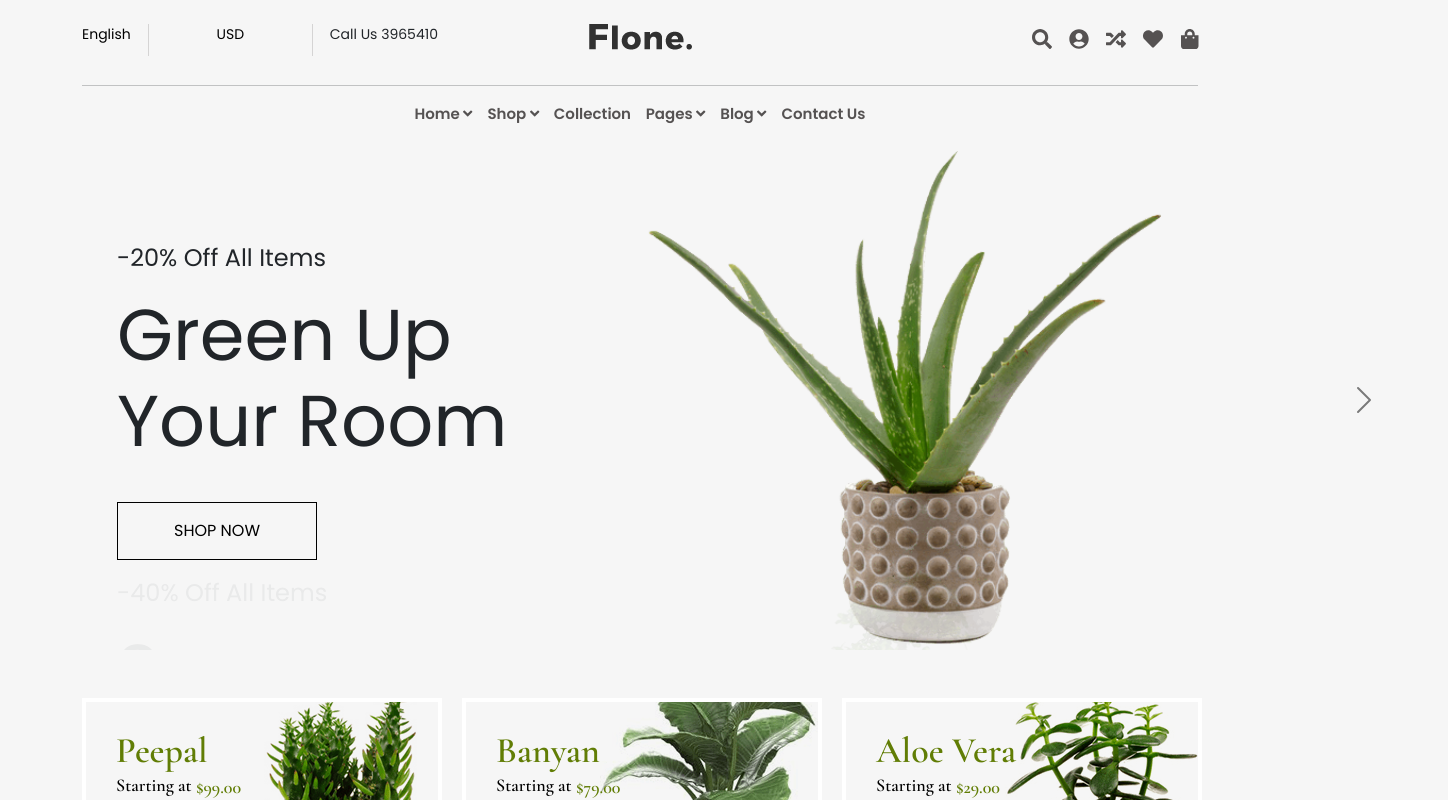
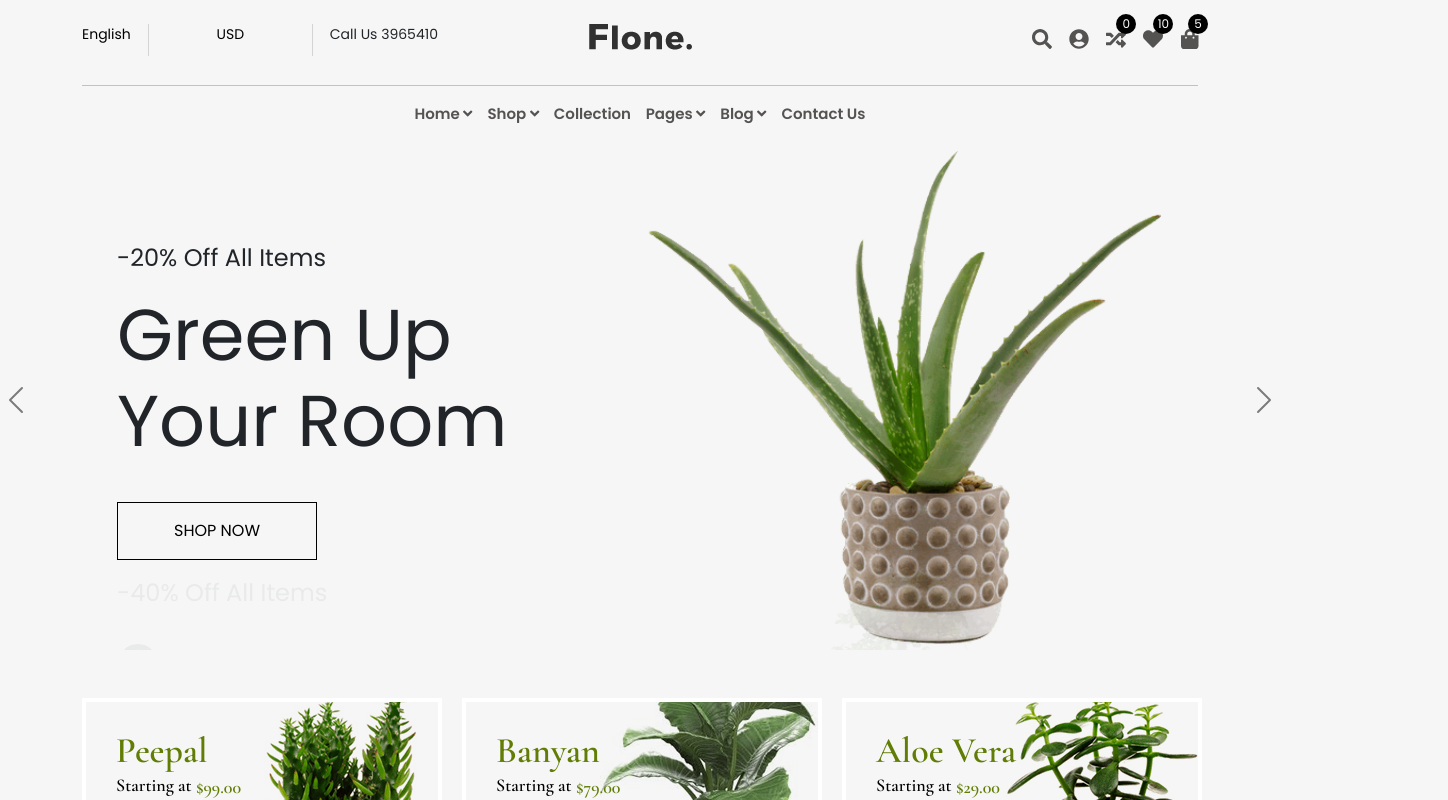
Before and after one commit to kobirhumayun/Flone_Project, a website: page index.html in a window 1280 px wide. Shown: the top 800 px of the page, 1448 px wide, since content can reach past the window. Drawn offline with nearby package versions, Linux system fonts and the light colour scheme.

Commit message:
add count badge and home page is ready for next page

```diff
--- a/index.html
+++ b/index.html
@@ -67,9 +67,18 @@
                 <div class="nav_top_right col-2 offset-2 text-end d-flex justify-content-between">
                     <a href="#"><i class="fas fa-search"></i></a>
                     <a href="#"><i class="fas fa-user-circle"></i></a>
-                    <a href="#"><i class="fas fa-random"></i></a>
-                    <a href="#"><i class="fas fa-heart"></i></a>
-                    <a href="#"><i class="fas fa-shopping-bag"></i></a>
+                    <div>
+                        <a href="#"><i class="fas fa-random"></i></a>
+                        <span>0</span>
+                    </div>
+                    <div>
+                        <a href="#"><i class="fas fa-heart"></i></a>
+                        <span>10</span>
+                    </div>
+                    <div>
+                        <a href="#"><i class="fas fa-shopping-bag"></i></a>
+                        <span>5</span>
+                    </div>
                 </div>
 
             </div>
@@ -661,7 +670,7 @@
 
     <!-- subscribe start -->
 
-    <div class="container bg-primary9">
+    <div class="container">
         <div class="row">
             <div class="col-12">
                 <div class="subscibe">
--- a/scss/main.scss
+++ b/scss/main.scss
@@ -51,10 +51,12 @@ body {
 
 
         }
-80%{
-    transform: translateY(0);
 
-}
+        80% {
+            transform: translateY(0);
+
+        }
+
         100% {
             transform: translateY(0);
 
@@ -94,6 +96,25 @@ body {
     a {
         text-decoration: none;
         color: #555252;
+    }
+
+    div {
+        position: relative;
+        span {
+            display: inline-block;
+            width: 20px;
+            height: 20px;
+            position: absolute;
+            right: -10px;
+            top: -10px;
+            background: #000;
+            line-height: 20px;
+            border-radius: 16px;
+            font-size: 12px;
+            font-weight: 500;
+            text-align: center;
+            color: #fff;
+        }
     }
 }
 
@@ -321,12 +342,13 @@ body {
     }
 
 
-    .hover-for-single-line{
-        a{
+    .hover-for-single-line {
+        a {
             color: #555252;
             transition: .3s;
         }
-        &:hover a{
+
+        &:hover a {
             color: #a749ff;
         }
     }
@@ -368,7 +390,8 @@ body {
             // background-color: none;
             // z-index: 800;
         }
-        button::after{
+
+        button::after {
             content: "";
             z-index: -1;
             width: 0;
@@ -380,7 +403,8 @@ body {
             transition: .5s;
 
         }
-        button:hover::after{
+
+        button:hover::after {
             width: 100%;
         }
     }
@@ -396,11 +420,11 @@ body {
 }
 
 .carousel-control-prev {
-    left: -250px;
+    left: -150px;
 }
 
 .carousel-control-next {
-    right: -250px;
+    right: -150px;
 }
 
 // banner css
@@ -834,6 +858,7 @@ body {
     }
 
     &:hover {
+
         // ok
         .add-to-cart {
             div:nth-child(1) {
```
Also changed, not shown: css/style.css, 1 other file.
